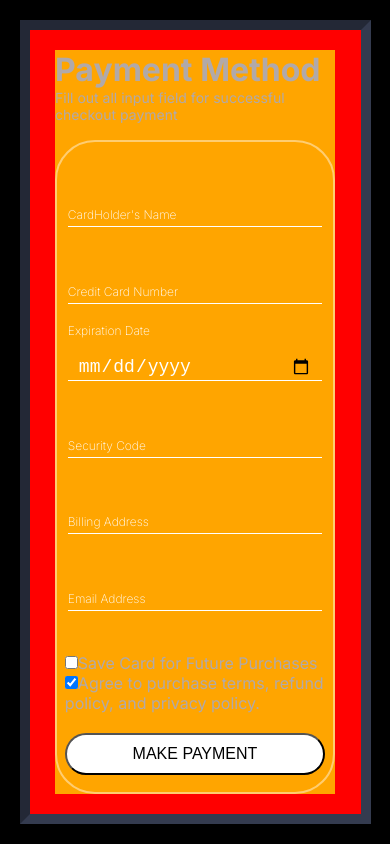
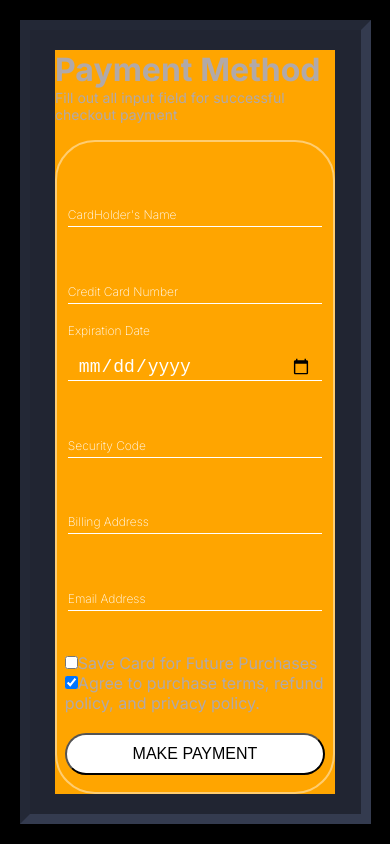
Before and after one commit to Lovethrech/Chel-DayTwo, a Vue app: page / in a window 390 px wide. Built offline with nearby package versions, Linux system fonts and the light colour scheme.

Commit message:
...working on the project.

```diff
--- a/src/assets/main.css
+++ b/src/assets/main.css
@@ -1,7 +1,6 @@
 @import './base.css';
 
 main{
-    padding: 30px 0;
     width:100%;
     min-height: 100vh;
     display: flex;
@@ -46,3 +45,10 @@ main{
     color:rgb(255, 255, 255);
     font-size: 12px;
 }
+
+@media screen and (max-width: 980px) {
+    main{
+        padding:3vw 0;
+        height: 100%;
+    }
+}
--- a/src/components/CheckOutMainCtn.vue
+++ b/src/components/CheckOutMainCtn.vue
@@ -13,7 +13,6 @@ import AuthMainContent from './AuthMainContent.vue';
 <style scoped>
 .check-out-main-ctn-main-ctn{
     padding: 20px 40px;
-    background-color: red;
     width:100%;
     height:100%;
     display:flex;
```
